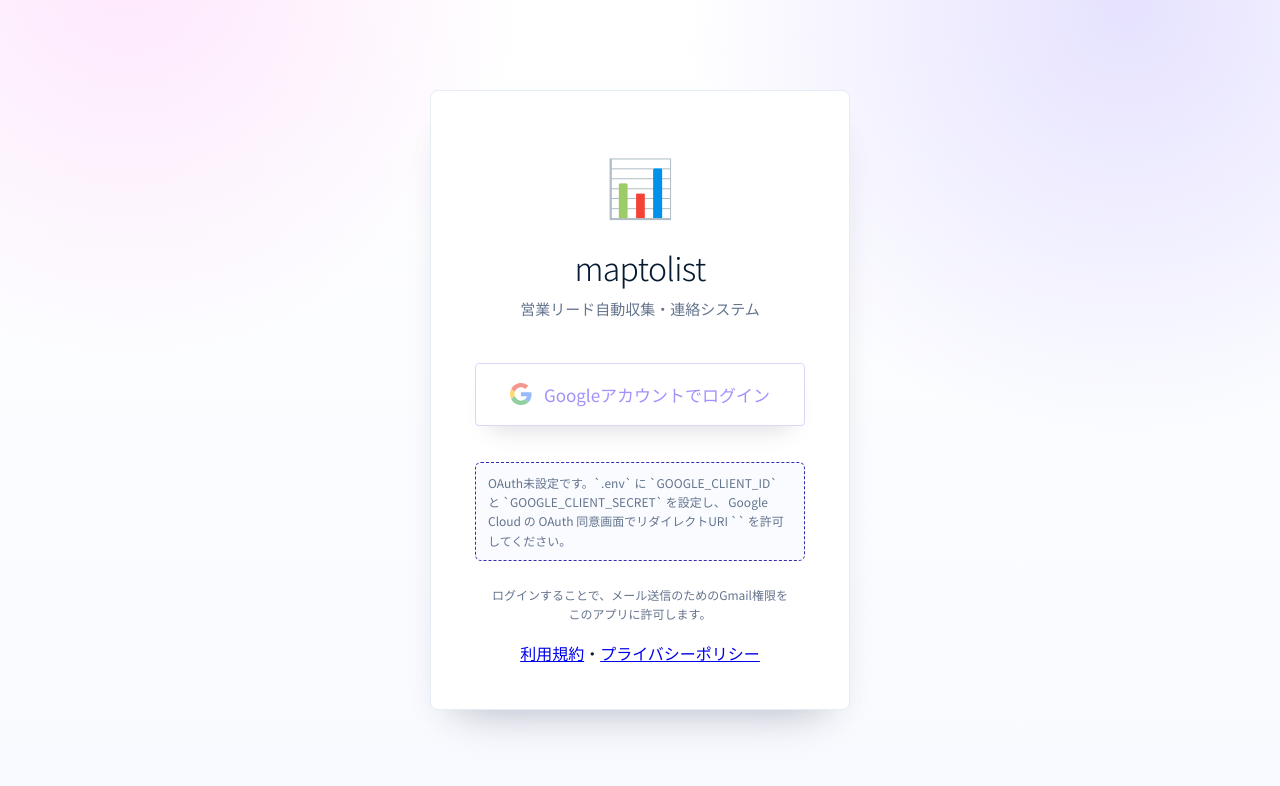
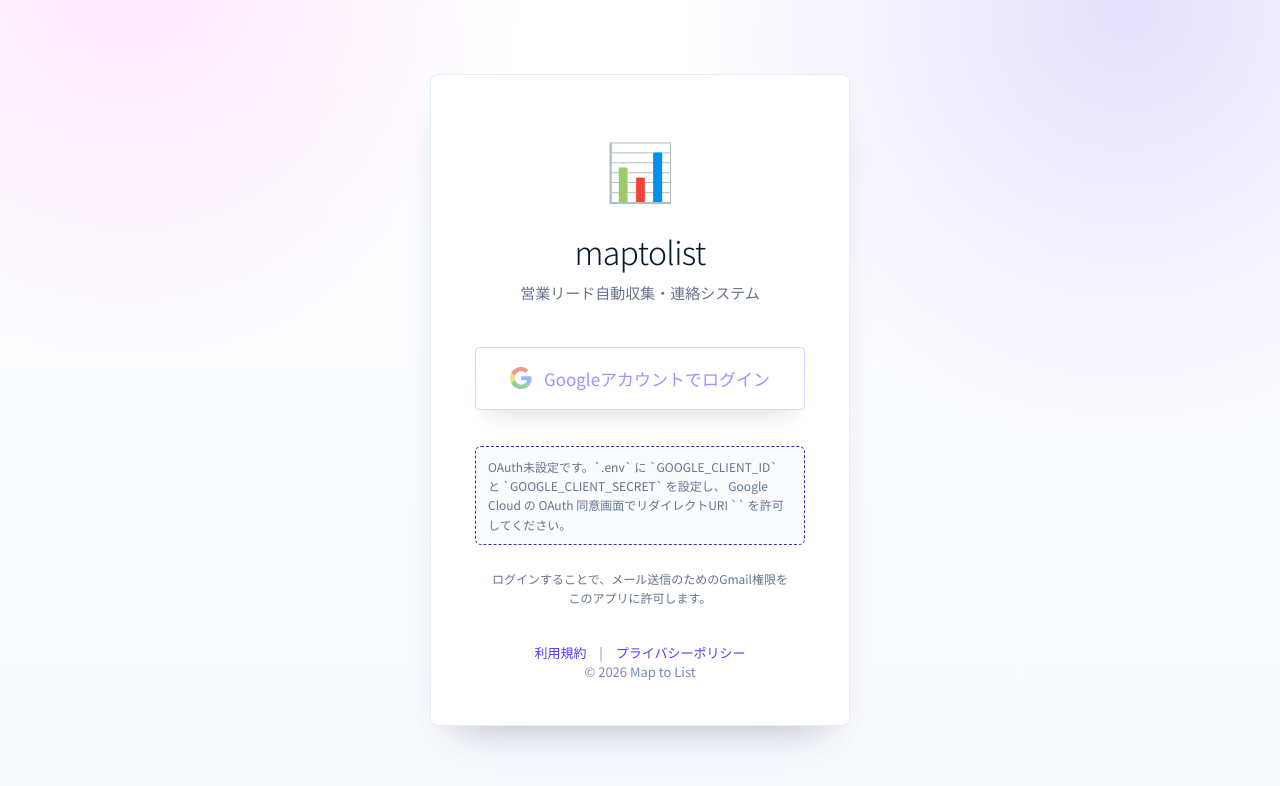
Before and after one commit to macdown360/maptolist, a Python web app: template app/templates/login.html in a window 1280 px wide. Shown: the top 786 px of the page. Run offline with Jinja, Linux system fonts and the light colour scheme; the template is opened without the code that fills it, so the values that code supplies are empty.

Commit message:
feat: ログインページとランディングページのフッターを追加し、利用規約とプライバシーポリシーへのリンクを更新

```diff
--- a/app/templates/landing.html
+++ b/app/templates/landing.html
@@ -31,9 +31,11 @@
     </a>
   </div>
     <footer style="margin-top:36px; text-align:center; color:#7a8ab0; font-size:13px;">
-      <a href="/terms.html" style="color:#533afd; text-decoration:none; margin:0 10px;">利用規約</a>
+      <a href="/terms.html" target="_blank" rel="noopener" style="color:#533afd; text-decoration:none; margin:0 10px;">利用規約</a>
       |
-      <a href="/privacy.html" style="color:#533afd; text-decoration:none; margin:0 10px;">プライバシーポリシー</a>
+      <a href="/privacy.html" target="_blank" rel="noopener" style="color:#533afd; text-decoration:none; margin:0 10px;">プライバシーポリシー</a>
+      <br />
+      &copy; 2026 Map to List
     </footer>
 </body>
 </html>
--- a/app/templates/login.html
+++ b/app/templates/login.html
@@ -173,9 +173,13 @@
       ログインすることで、メール送信のためのGmail権限を<br />
       このアプリに許可します。
     </p>
-    <div class="user-detail-links">
-      <a href="/terms" target="_blank">利用規約</a>・<a href="/privacy" target="_blank">プライバシーポリシー</a>
-    </div>
+    <footer style="margin-top:36px; text-align:center; color:#7a8ab0; font-size:13px;">
+      <a href="/terms.html" target="_blank" rel="noopener" style="color:#533afd; text-decoration:none; margin:0 10px;">利用規約</a>
+      |
+      <a href="/privacy.html" target="_blank" rel="noopener" style="color:#533afd; text-decoration:none; margin:0 10px;">プライバシーポリシー</a>
+      <br />
+      &copy; 2026 Map to List
+    </footer>
   </div>
 </body>
 </html>
```
